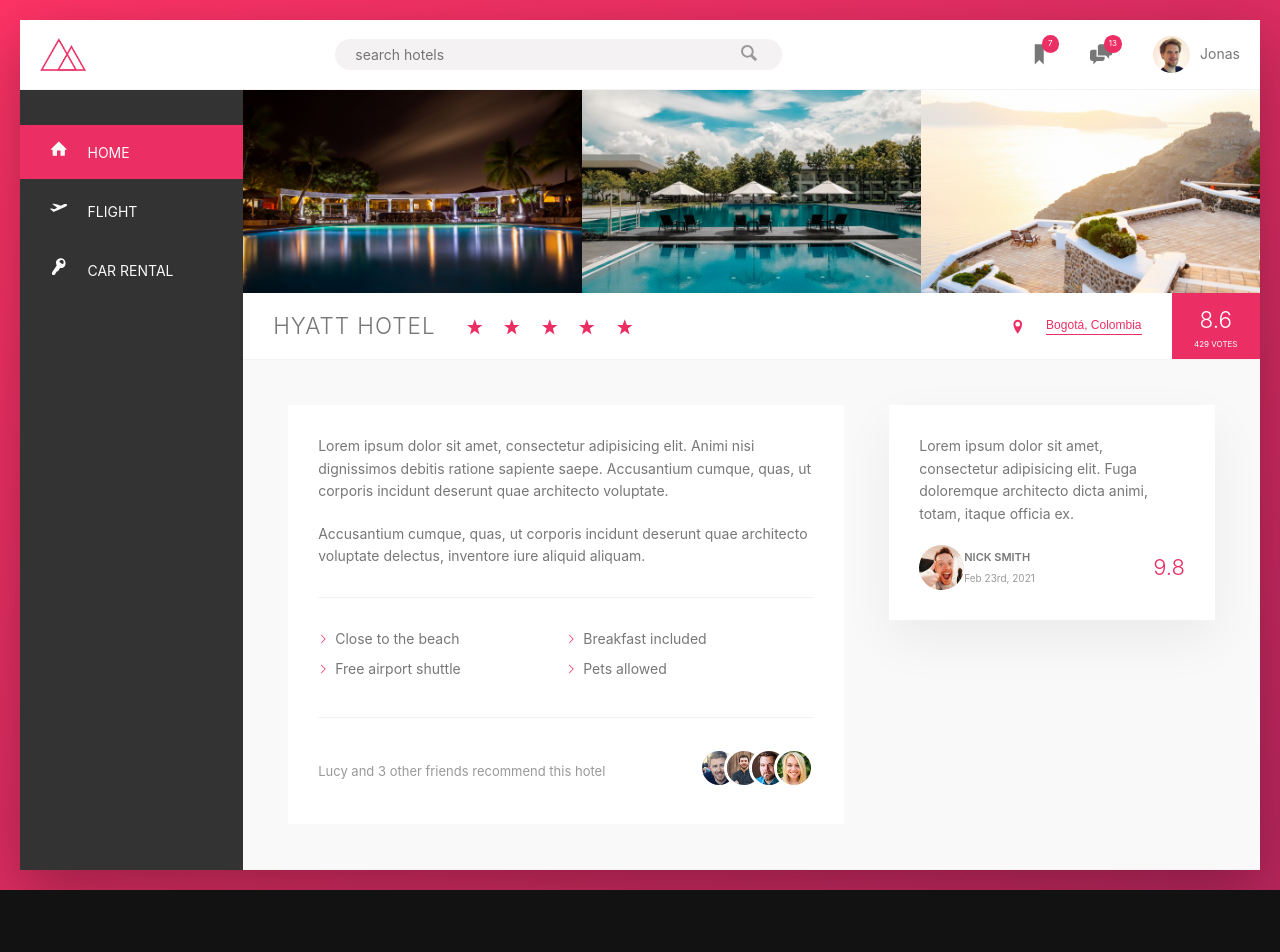
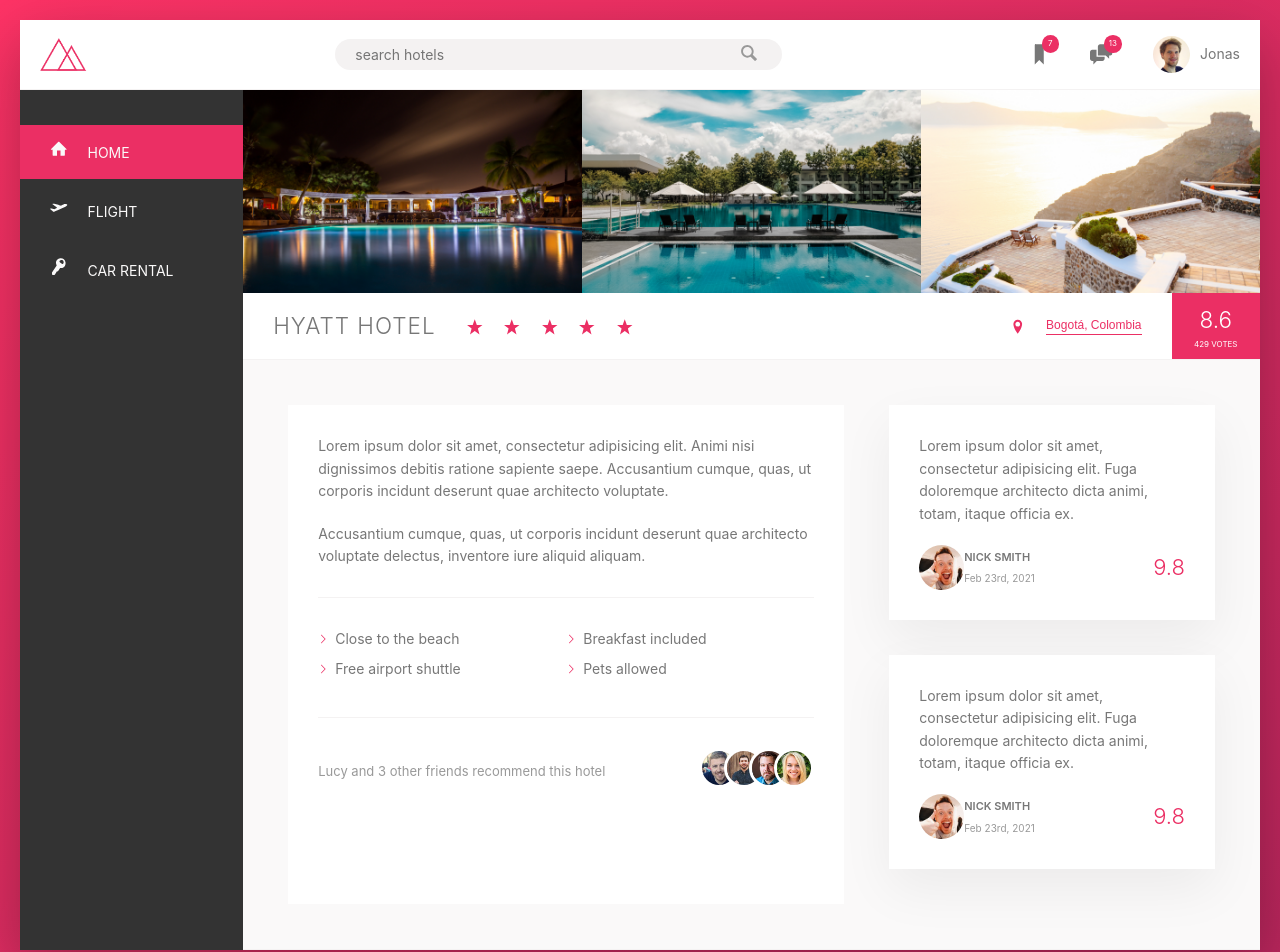
Before and after one commit to anthony12031/HotelReview, a Next.js app: page / in a window 1280 px wide. Shown: the top 952 px of the page. Before the commit the page ends 890 px from the top, so only its background shows below. Built offline with nearby package versions, Linux system fonts and the light colour scheme.

Commit message:
user reviews component

```diff
--- a/components/HotelDetail.tsx
+++ b/components/HotelDetail.tsx
@@ -1,4 +1,5 @@
 import styled from 'styled-components'
+import UserReviews from './UserReview';
 
 type props = {
     className?: string
@@ -33,21 +34,7 @@
                         </p>
                     </div>
                 </div>
-                <div className="user-reviews">
-                        <figure className="review">
-                            <blockquote className="review__text">
-                            Lorem ipsum dolor sit amet, consectetur adipisicing elit. Fuga doloremque architecto dicta animi, totam, itaque officia ex.
-                            </blockquote>
-                            <figcaption className="review__user">
-                                <img src="img/user-1.jpg" alt="user 1" className="review__photo" />
-                                <div className="review__user-box">
-                                    <p className="review__user-name">Nick Smith</p>
-                                    <p className="review__user-date">Feb 23rd, 2021</p>
-                                </div>
-                                <div className="review__rating">9.8</div>
-                            </figcaption>
-                        </figure>
-                </div>
+                <UserReviews />
             </div>
         </div>
     )
@@ -96,49 +83,6 @@
         }
     }
 
-    .user-reviews {
-        flex: 1;
-        font-size: 1.4rem;
-        .review {
-            background-color: #fff;
-            box-shadow: var(--shadow-light);
-            padding: 3rem;
-            margin-bottom: 3.5rem;
-
-            &__text{
-                margin-bottom: 2rem;
-            }
-            &__user{
-                display: flex;
-                align-items: center;
-            }
-            &__photo{
-                width: 4.5rem;
-                height: 4.5rem;
-                border-radius: 50%;
-            }
-            &__user-box{
-
-            }
-            &__user-name{
-                font-size: 1.1rem;
-                font-weight: 600;
-                text-transform: uppercase;
-                margin-bottom: .4rem;
-            }
-            &__user-date{
-                font-size: 1rem;
-                color: var(--color-grey-dark-3);
-            }
-            &__rating{
-                margin-left: auto;
-                color: var(--color-primary);
-                font-size: 2.2rem;
-                font-weight: 300;
-            }
-        }
-    }
-
     .list {
         list-style: none;
         margin: 3rem 0;
@@ -158,8 +102,6 @@
             height: 1rem;
             width: 1rem;
             margin-right: .7rem;
-            /* background-image: url(../img/chevron-thin-right.svg);
-            background-size: cover; */
             background-color: var(--color-primary);
             mask-image: url(../img/chevron-thin-right.svg);
             mask-size: cover;
--- /dev/null
+++ b/components/UserReview.tsx
@@ -0,0 +1,87 @@
+import styled from 'styled-components'
+
+type props = {
+    className?: string
+}
+
+function UserReviews({className}: props) {
+    return (
+        <div className={className}>
+            <div className="user-reviews">
+                <figure className="review">
+                    <blockquote className="review__text">
+                    Lorem ipsum dolor sit amet, consectetur adipisicing elit. Fuga doloremque architecto dicta animi, totam, itaque officia ex.
+                    </blockquote>
+                    <figcaption className="review__user">
+                        <img src="img/user-1.jpg" alt="user 1" className="review__photo" />
+                        <div className="review__user-box">
+                            <p className="review__user-name">Nick Smith</p>
+                            <p className="review__user-date">Feb 23rd, 2021</p>
+                        </div>
+                        <div className="review__rating">9.8</div>
+                    </figcaption>
+                </figure>
+                <figure className="review">
+                    <blockquote className="review__text">
+                    Lorem ipsum dolor sit amet, consectetur adipisicing elit. Fuga doloremque architecto dicta animi, totam, itaque officia ex.
+                    </blockquote>
+                    <figcaption className="review__user">
+                        <img src="img/user-1.jpg" alt="user 1" className="review__photo" />
+                        <div className="review__user-box">
+                            <p className="review__user-name">Nick Smith</p>
+                            <p className="review__user-date">Feb 23rd, 2021</p>
+                        </div>
+                        <div className="review__rating">9.8</div>
+                    </figcaption>
+                </figure>
+                </div>
+        </div>
+    );
+}
+
+const StyledUserReviews = styled(UserReviews)`
+.user-reviews {
+    flex: 1;
+    font-size: 1.4rem;
+    .review {
+        background-color: #fff;
+        box-shadow: var(--shadow-light);
+        padding: 3rem;
+        margin-bottom: 3.5rem;
+
+        &__text{
+            margin-bottom: 2rem;
+        }
+        &__user{
+            display: flex;
+            align-items: center;
+        }
+        &__photo{
+            width: 4.5rem;
+            height: 4.5rem;
+            border-radius: 50%;
+        }
+        &__user-box{
+
+        }
+        &__user-name{
+            font-size: 1.1rem;
+            font-weight: 600;
+            text-transform: uppercase;
+            margin-bottom: .4rem;
+        }
+        &__user-date{
+            font-size: 1rem;
+            color: var(--color-grey-dark-3);
+        }
+        &__rating{
+            margin-left: auto;
+            color: var(--color-primary);
+            font-size: 2.2rem;
+            font-weight: 300;
+        }
+    }
+    }
+`;
+
+export default StyledUserReviews;
```
